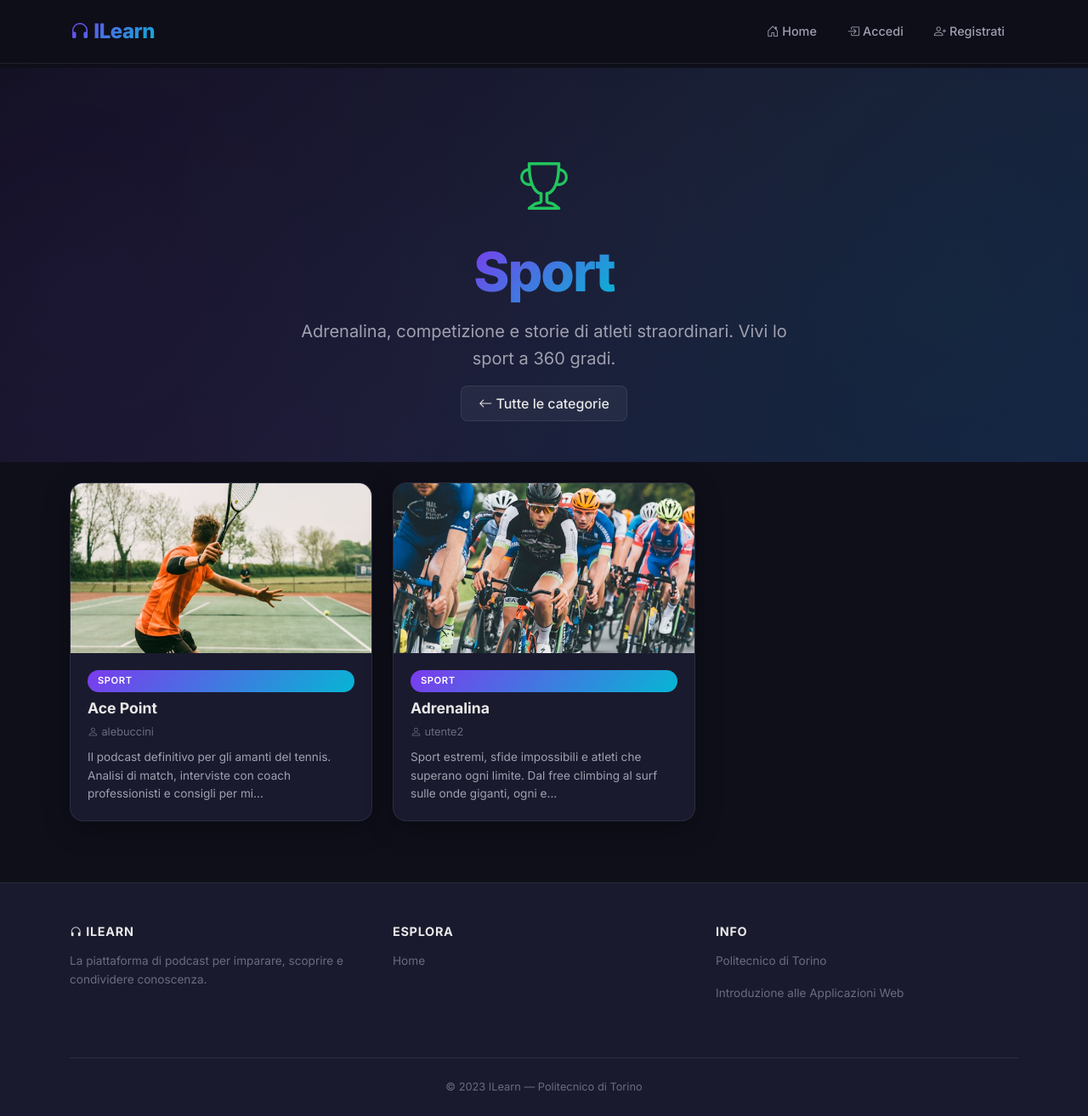
After one commit to ziroparallelo/ilearn-podcast, a Flask app: page /categoria/sport in a window 1280 px wide. The commit adds this page. Shown: the whole page at 85% size. Run offline with Flask 3, Linux system fonts and the light colour scheme; data comes from the database, SQL or seed files in the repository; both versions use the stored data as it was after the commit; some libraries are stand-ins or nearby versions.

Commit message:
feat: add category pages, new podcasts, themed images
- Remove "Jessy" podcast and related data
- Add 8 new podcasts (2 per category) with Unsplash cover images
- Replace all existing podcast images with themed ones
- Add /categoria/<name> route with dedicated themed pages
  (hero with category icon, accent color, description)
- Update pill filters on home to link to category pages
- Add get_podcasts_by_categoria() to db_interaction

Co-Authored-By: Claude Opus 4.6 <noreply@anthropic.com>

```diff
--- a/app.py
+++ b/app.py
@@ -33,6 +33,24 @@ def home():
     else:
         isactive = False
         return render_template('home.html', podcasts=podcasts, categorie=categorie, isactive=isactive)
+
+@app.route('/categoria/<nome_categoria>')
+def categoria(nome_categoria):
+    categorie_valide = {'cucina': 'Cucina', 'scienza': 'Scienza', 'sport': 'Sport', 'tecnologia': 'Tecnologia', 'altro': 'Altro'}
+    if nome_categoria.lower() not in categorie_valide:
+        return render_template('errori.html', titolo='404', testo='Categoria non trovata.'), 404
+
+    nome_display = categorie_valide[nome_categoria.lower()]
+    podcasts = db_interaction.get_podcasts_by_categoria(nome_categoria.lower())
+
+    if current_user.is_authenticated:
+        isactive = True
+        userid = current_user.get_id()
+        user = db_interaction.get_user_by_id(userid)
+        return render_template('categoria.html', podcasts=podcasts, user=user, isactive=isactive, categoria=nome_display, categoria_slug=nome_categoria.lower())
+    else:
+        isactive = False
+        return render_template('categoria.html', podcasts=podcasts, isactive=isactive, categoria=nome_display, categoria_slug=nome_categoria.lower())
 
 @app.route('/profilo/<int:user_id>')
 @login_required
--- a/db_interaction.py
+++ b/db_interaction.py
@@ -153,6 +153,20 @@ def get_podcasts():
 
     sql = 'SELECT * FROM PODCAST, UTENTI WHERE PODCAST.utente_id = UTENTI.ID'
     cursor.execute(sql)
+    podcasts = cursor.fetchall()
+
+    cursor.close()
+    conn.close()
+
+    return podcasts
+
+def get_podcasts_by_categoria(categoria):
+    conn = sqlite3.connect('db/podcast.db')
+    conn.row_factory = sqlite3.Row
+    cursor = conn.cursor()
+
+    sql = 'SELECT * FROM PODCAST, UTENTI WHERE PODCAST.utente_id = UTENTI.ID AND PODCAST.Categoria = ?'
+    cursor.execute(sql, (categoria,))
     podcasts = cursor.fetchall()
 
     cursor.close()
--- a/static/style.css
+++ b/static/style.css
@@ -805,6 +805,39 @@ a:hover {
     transform: scale(0.95);
 }
 
+/* --- Category Pages --- */
+.category-hero {
+    padding-bottom: 3rem;
+}
+
+.category-icon {
+    font-size: 3.5rem;
+    margin-bottom: 1rem;
+    position: relative;
+}
+
+.category-cucina .category-icon { color: #f97316; }
+.category-scienza .category-icon { color: #3b82f6; }
+.category-sport .category-icon { color: #22c55e; }
+.category-tecnologia .category-icon { color: #8b5cf6; }
+.category-altro .category-icon { color: #ec4899; }
+
+.category-cucina .hero-section::before {
+    background: radial-gradient(circle at 50% 50%, rgba(249, 115, 22, 0.08) 0%, transparent 60%);
+}
+.category-scienza .hero-section::before {
+    background: radial-gradient(circle at 50% 50%, rgba(59, 130, 246, 0.08) 0%, transparent 60%);
+}
+.category-sport .hero-section::before {
+    background: radial-gradient(circle at 50% 50%, rgba(34, 197, 94, 0.08) 0%, transparent 60%);
+}
+.category-tecnologia .hero-section::before {
+    background: radial-gradient(circle at 50% 50%, rgba(139, 92, 246, 0.08) 0%, transparent 60%);
+}
+.category-altro .hero-section::before {
+    background: radial-gradient(circle at 50% 50%, rgba(236, 72, 153, 0.08) 0%, transparent 60%);
+}
+
 /* --- Responsive --- */
 @media (max-width: 991.98px) {
     .hero-section {
--- /dev/null
+++ b/templates/categoria.html
@@ -0,0 +1,76 @@
+{% extends "base.html" %}
+
+{% block title %}{{ categoria }} — ILearn{% endblock %}
+
+{% block hero %}
+<section class="hero-section category-hero category-{{ categoria_slug }}">
+    <div class="hero-content">
+        <div class="category-icon">
+            {% if categoria_slug == 'cucina' %}
+            <i class="bi bi-egg-fried"></i>
+            {% elif categoria_slug == 'scienza' %}
+            <i class="bi bi-rocket-takeoff"></i>
+            {% elif categoria_slug == 'sport' %}
+            <i class="bi bi-trophy"></i>
+            {% elif categoria_slug == 'tecnologia' %}
+            <i class="bi bi-cpu"></i>
+            {% elif categoria_slug == 'altro' %}
+            <i class="bi bi-compass"></i>
+            {% endif %}
+        </div>
+        <h1 class="hero-title"><span class="text-gradient">{{ categoria }}</span></h1>
+        <p class="hero-subtitle">
+            {% if categoria_slug == 'cucina' %}
+            Ricette, tradizioni culinarie e segreti degli chef. Scopri il gusto dell'Italia e del mondo.
+            {% elif categoria_slug == 'scienza' %}
+            Dalle stelle ai laboratori: esplora le frontiere della conoscenza umana.
+            {% elif categoria_slug == 'sport' %}
+            Adrenalina, competizione e storie di atleti straordinari. Vivi lo sport a 360 gradi.
+            {% elif categoria_slug == 'tecnologia' %}
+            Innovazione, digitale e futuro. Resta al passo con il mondo tech che evolve ogni giorno.
+            {% elif categoria_slug == 'altro' %}
+            Filosofia, viaggi, cultura e tutto cio' che non rientra nelle categorie classiche.
+            {% endif %}
+        </p>
+        <a href="{{ url_for('home') }}" class="btn btn-glass mt-3">
+            <i class="bi bi-arrow-left"></i> Tutte le categorie
+        </a>
+    </div>
+</section>
+{% endblock %}
+
+{% block content %}
+{% if podcasts %}
+<div class="row row-cols-1 row-cols-md-2 row-cols-lg-3 g-4 py-4">
+    {% for podcast in podcasts %}
+    <div class="col" data-aos="fade-up" data-aos-delay="{{ loop.index0 * 100 }}">
+        <article class="glass-card">
+            <div class="card-img-wrapper">
+                <a href="{{ url_for('podcast', podcast_id=podcast.podcast_id) }}">
+                    <img class="card-img-top"
+                         src="{{ url_for('static', filename='podcast' + podcast.podcast_id|string + podcast.Estensione) }}"
+                         alt="Immagine del podcast {{ podcast.Titolo }}">
+                </a>
+            </div>
+            <div class="card-body">
+                <span class="badge-category mb-2">{{ podcast.categoria }}</span>
+                <h5 class="card-title">
+                    <a href="{{ url_for('podcast', podcast_id=podcast.podcast_id) }}">{{ podcast.Titolo }}</a>
+                </h5>
+                <p class="card-author"><i class="bi bi-person"></i> {{ podcast.username }}</p>
+                <p class="card-text">{{ podcast.Descrizione[:120] }}{% if podcast.Descrizione|length > 120 %}...{% endif %}</p>
+            </div>
+        </article>
+    </div>
+    {% endfor %}
+</div>
+{% else %}
+<div class="text-center py-5" data-aos="fade-up">
+    <i class="bi bi-broadcast" style="font-size: 3rem; color: var(--text-muted);"></i>
+    <h4 class="mt-3" style="color: var(--text-secondary);">Nessun podcast in questa categoria.</h4>
+    <a href="{{ url_for('home') }}" class="btn btn-gradient mt-3"><i class="bi bi-house-door"></i> Torna alla Home</a>
+</div>
+{% endif %}
+
+<div class="pb-5"></div>
+{% endblock %}
--- a/templates/home.html
+++ b/templates/home.html
@@ -19,7 +19,7 @@
 <div class="pill-filter-container" data-aos="fade-up">
     <a href="#" class="pill-filter active" data-cat="tutte">Tutte</a>
     {% for categoria in categorie %}
-    <a href="#" class="pill-filter" data-cat="{{ categoria.lower() }}">{{ categoria }}</a>
+    <a href="{{ url_for('categoria', nome_categoria=categoria.lower()) }}" class="pill-filter" data-cat="{{ categoria.lower() }}">{{ categoria }}</a>
     {% endfor %}
 </div>
 
```
Also changed, not shown: static/home.js (+9 -16 lines), db/podcast.db, static/podcast1.jpeg, static/podcast10.jpeg (added), static/podcast11.jpeg (added), static/podcast12.jpeg (added), static/podcast2.jpeg, static/podcast4.jpeg (deleted), static/podcast5.jpeg (added), static/podcast6.jpeg (added), static/podcast7.jpeg (added), static/podcast8.jpeg (added), static/podcast9.jpeg (added), 1 other file.
